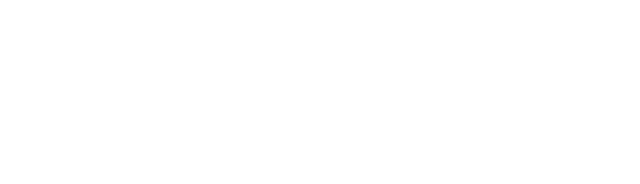
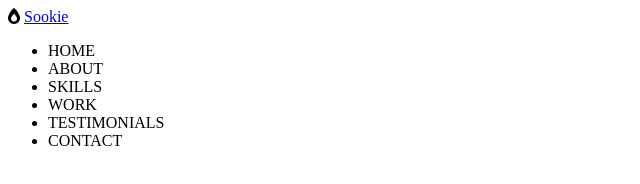
Before and after one commit to sookie-c/portfolio, a plain HTML site: page index.html in a window 1280 px wide. Shown: the whole page, without its empty margins (0-640 px from the left). Drawn offline with Linux system fonts and the light colour scheme.

Commit message:
HTML: Navbar

```diff
--- a/index.html
+++ b/index.html
@@ -16,6 +16,30 @@
     <script src="main.js" defer></script>
 </head>
 <body>
-
+    <!-- Navbar -->
+    <nav id="navbar">
+        <div class="navbar__logo">
+            <i class="fas fa-burn"></i>
+            <a href="#">Sookie</a>
+        </div>
+        <ul class="navbar__menu">
+            <li class="navbar__menu__item">HOME</li>
+            <li class="navbar__menu__item">ABOUT</li>
+            <li class="navbar__menu__item">SKILLS</li>
+            <li class="navbar__menu__item">WORK</li>
+            <li class="navbar__menu__item">TESTIMONIALS</li>
+            <li class="navbar__menu__item">CONTACT</li>
+        </ul>
+    </nav>
+    <!-- About -->
+    <section id="about"></section>
+    <!-- Skills -->
+    <section id="skills"></section>
+    <!-- Work -->
+    <section id="work"></section>
+    <!-- Testimonials -->
+    <section id="testimonials"></section>
+    <!-- Contact -->
+    <section id="contact"></section>
 </body>
 </html>
```
Also changed, not shown: 1 other file.
